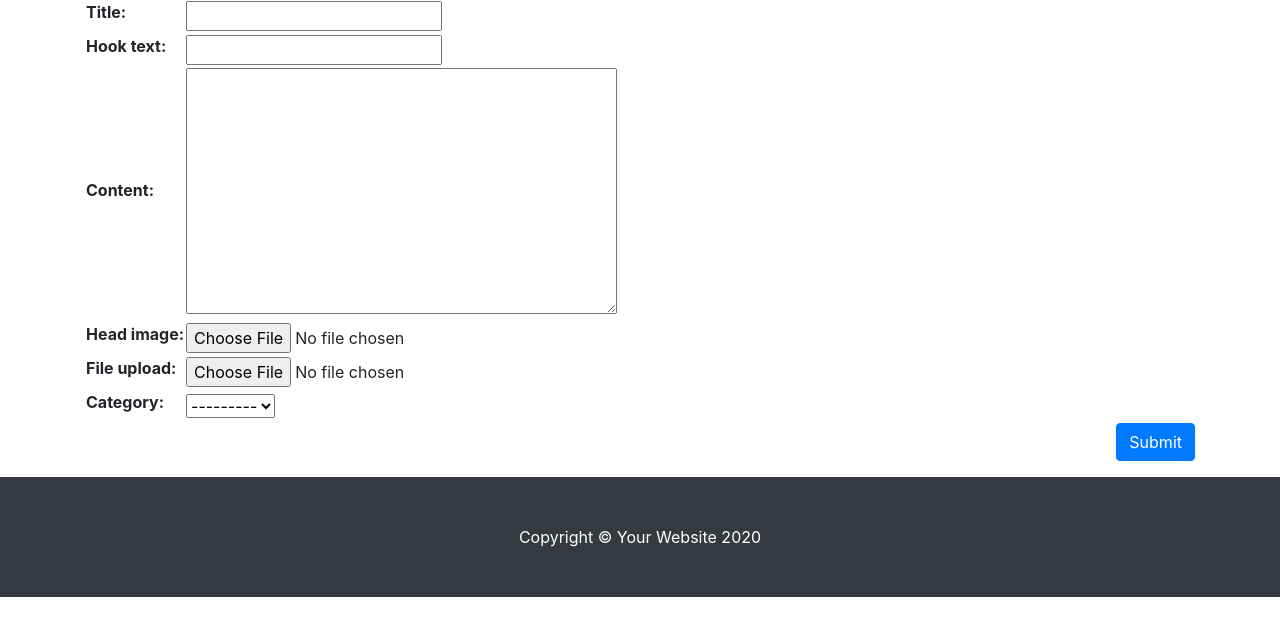
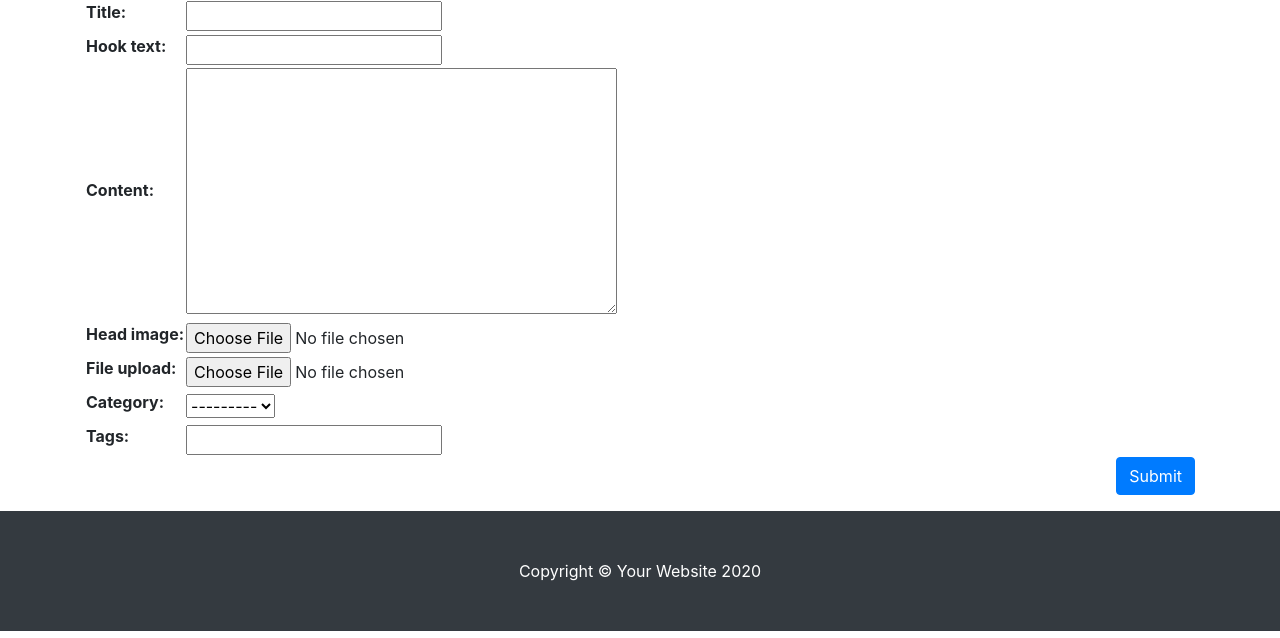
Before and after one commit to jotasic/DoItDjangPractice, a Django app: page /blog/create_post/ in a window 1280 px wide. Shown: the part 162-800 px from the top of the page. Run offline with Django 3.2, Linux system fonts and the light colour scheme; the visitor is signed in with stand-in values (Sample User, id 1); data that the repository does not hold is empty; some libraries are stand-ins or nearby versions.

Commit message:
포스트를 작성할 때 텍스트로 태그 지정하기

```diff
--- a/blog/templates/blog/post_form.html
+++ b/blog/templates/blog/post_form.html
@@ -10,6 +10,10 @@
     <form method="post" enctype="multipart/form-data">{% csrf_token %}
         <table>
             {{ form }}
+            <tr>
+                <th><label for="id_tags_str">Tags:</label></th>
+                <td><input tpye="text" name="tags_str" id="id_tags_str"></td>
+            </tr>
         </table>
         <button type="submit" class="btn btn-primary float-right">Submit</button>
     </form>
--- a/blog/views.py
+++ b/blog/views.py
@@ -3,6 +3,7 @@ from .models import Post, Category, Tag
 from django.views.generic import ListView, DetailView, CreateView, UpdateView
 from django.contrib.auth.mixins import LoginRequiredMixin, UserPassesTestMixin
 from django.core.exceptions import PermissionDenied
+from django.utils.text import slugify
 
 # Create your views here.
 
@@ -41,7 +42,24 @@ class PostCreate(LoginRequiredMixin, UserPassesTestMixin, CreateView):
         current_user = self.request.user
         if current_user.is_authenticated and (current_user.is_staff or current_user.is_superuser) :
             form.instance.author = current_user
-            return super(PostCreate, self).form_valid(form)
+            response = super(PostCreate, self).form_valid(form)
+
+            tags_str = self.request.POST.get('tags_str')
+
+            if tags_str :
+                tags_str = tags_str.strip()
+
+                tags_str = tags_str.replace(',', ';')
+                tags_list = tags_str.split(';')
+
+                for t in tags_list :
+                    t = t.strip()
+                    tag, is_tag_created = Tag.objects.get_or_create(name=t)
+                    if is_tag_created :
+                        tag.slug = slugify(t, allow_unicode=True)
+                        tag.save()
+                    self.object.tags.add(tag)
+            return response
         else :
             return redirect('/blog/')
 
```
Also changed, not shown: blog/tests.py (+14 -1 lines).
